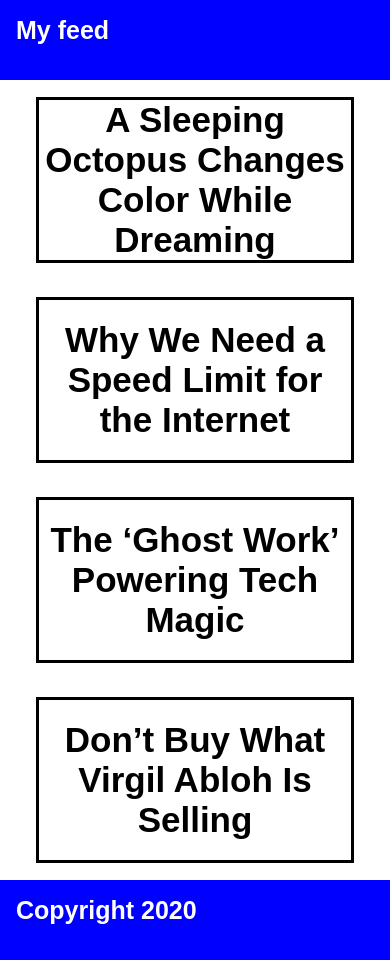
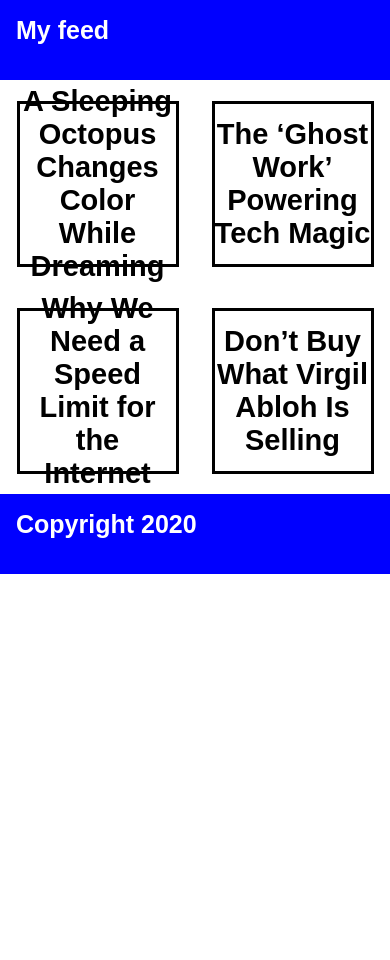
Before and after one commit to Love095/web_development, a plain HTML site: page mobile first/index.html in a window 390 px wide. After the commit the page ends 844 px from the top, so only its background shows below. Drawn offline with Linux system fonts and the light colour scheme.

Commit message:
mobile first media

```diff
--- a/mobile first/css/style.css
+++ b/mobile first/css/style.css
@@ -53,8 +53,27 @@ p {
 	font-size: 35px;
 }
 
-@media screen and (min-width: 736px) {
-	.content {
-		flex-wrap: wrap;
+@media screen and (max-width: 736px) {
+	.content section {
+		width: 40vw;
+
+
 	}
 }
+
+@media screen and (max-width: 736px) {
+	.content {
+		height: 414px;
+		justify-content: flex-start;
+  		flex-wrap: wrap;
+  		justify-content: space-around;
+
+
+	}
+}
+
+@media screen and (max-width: 736px) {
+	p {
+		font-size: 29px;
+	}
+}
```
